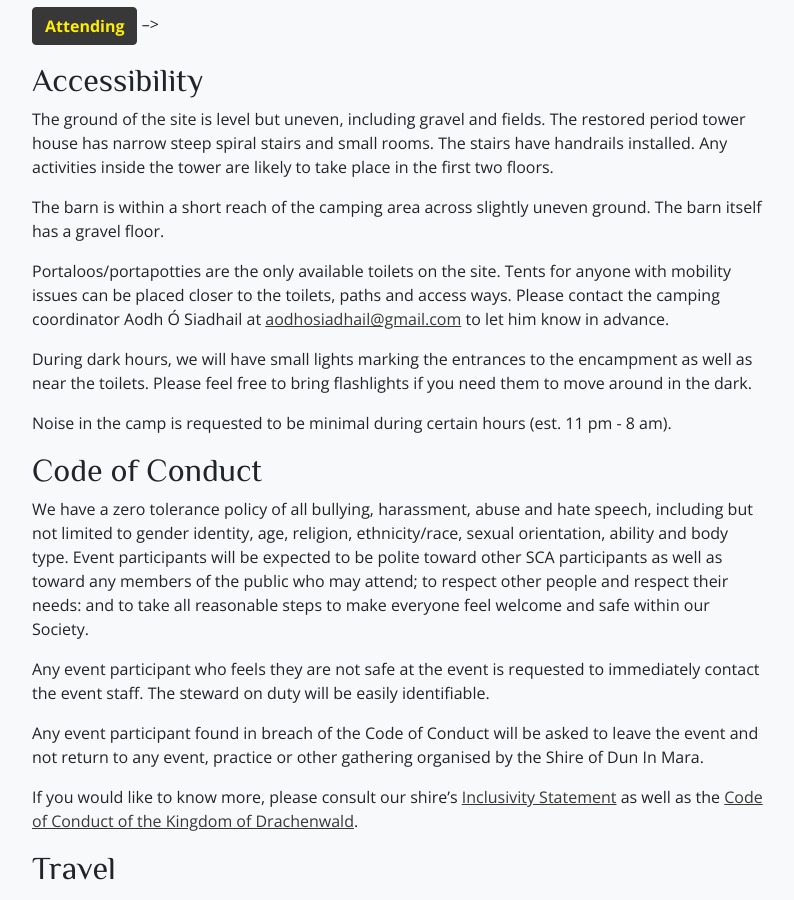
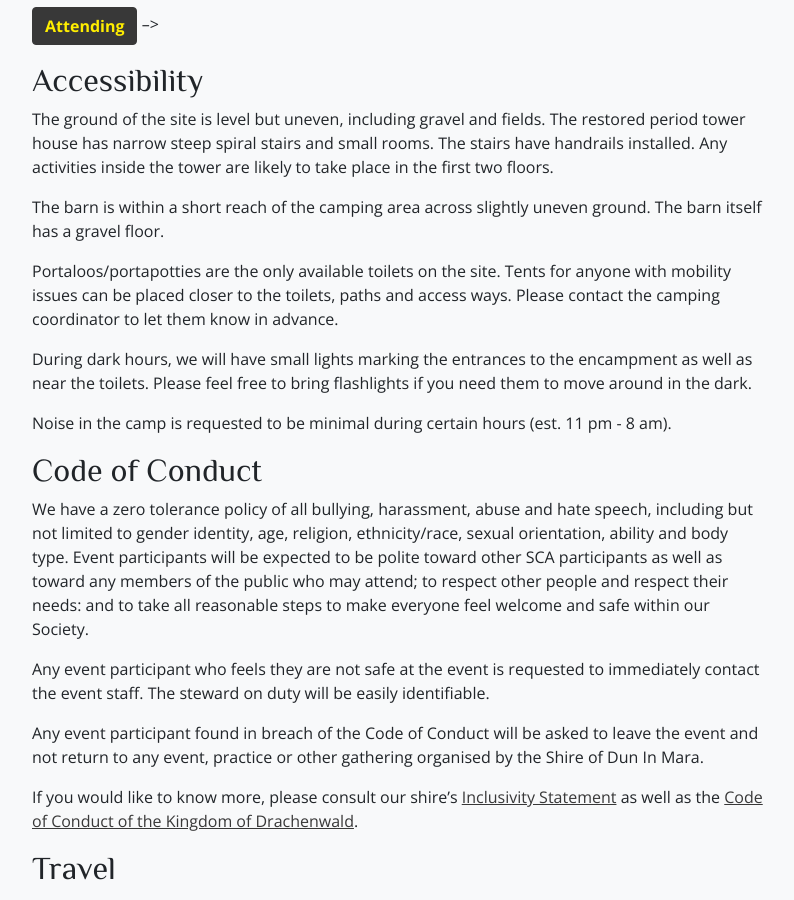
Before and after one commit to drachenwald/dun-in-mara, a Jekyll site: the page built from events/2027/strawberry-raid-vi/index.md, in a window 1280 px wide and 900 px high, scrolled down 1993 px. Shown: the whole window, without its empty margins (50-844 px from the left). Built offline with Jekyll 4.4.1, drawn with Linux system fonts in a browser that asks for light colours; comment, search, counter and statistics services are not loaded.

Commit message:
removed email address from SR index

```diff
--- a/events/2027/strawberry-raid-vi/index.md
+++ b/events/2027/strawberry-raid-vi/index.md
@@ -82,7 +82,7 @@ The ground of the site is level but uneven, including gravel and fields. The res
 
 The barn is within a short reach of the camping area across slightly uneven ground. The barn itself has a gravel floor.
 
-Portaloos/portapotties are the only available toilets on the site. Tents for anyone with mobility issues can be placed closer to the toilets, paths and access ways. Please contact the camping coordinator Aodh Ó Siadhail at [aodhosiadhail@gmail.com](mailto:aodhosiadhail@gmail.com) to let him know in advance.
+Portaloos/portapotties are the only available toilets on the site. Tents for anyone with mobility issues can be placed closer to the toilets, paths and access ways. Please contact the camping coordinator to let them know in advance.
 
 During dark hours, we will have small lights marking the entrances to the encampment as well as near the toilets. Please feel free to bring flashlights if you need them to move around in the dark.
 
```
